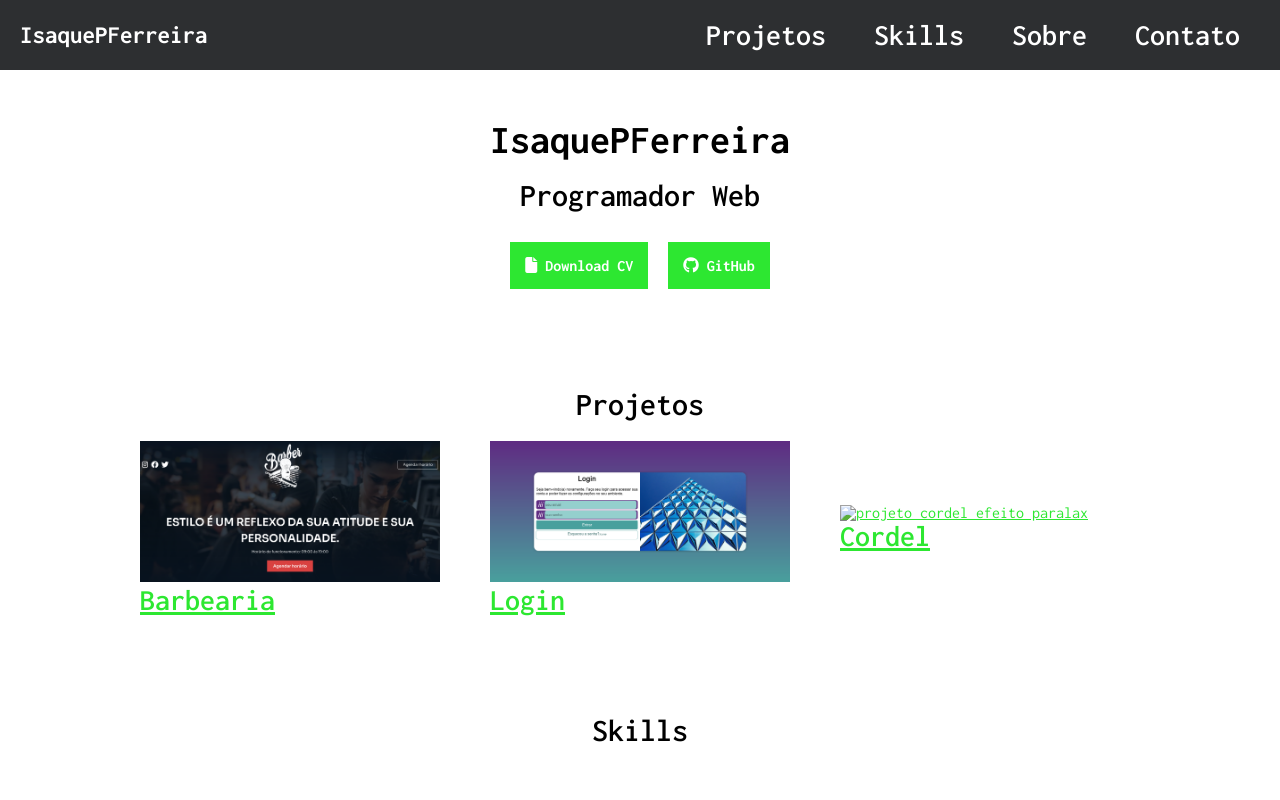
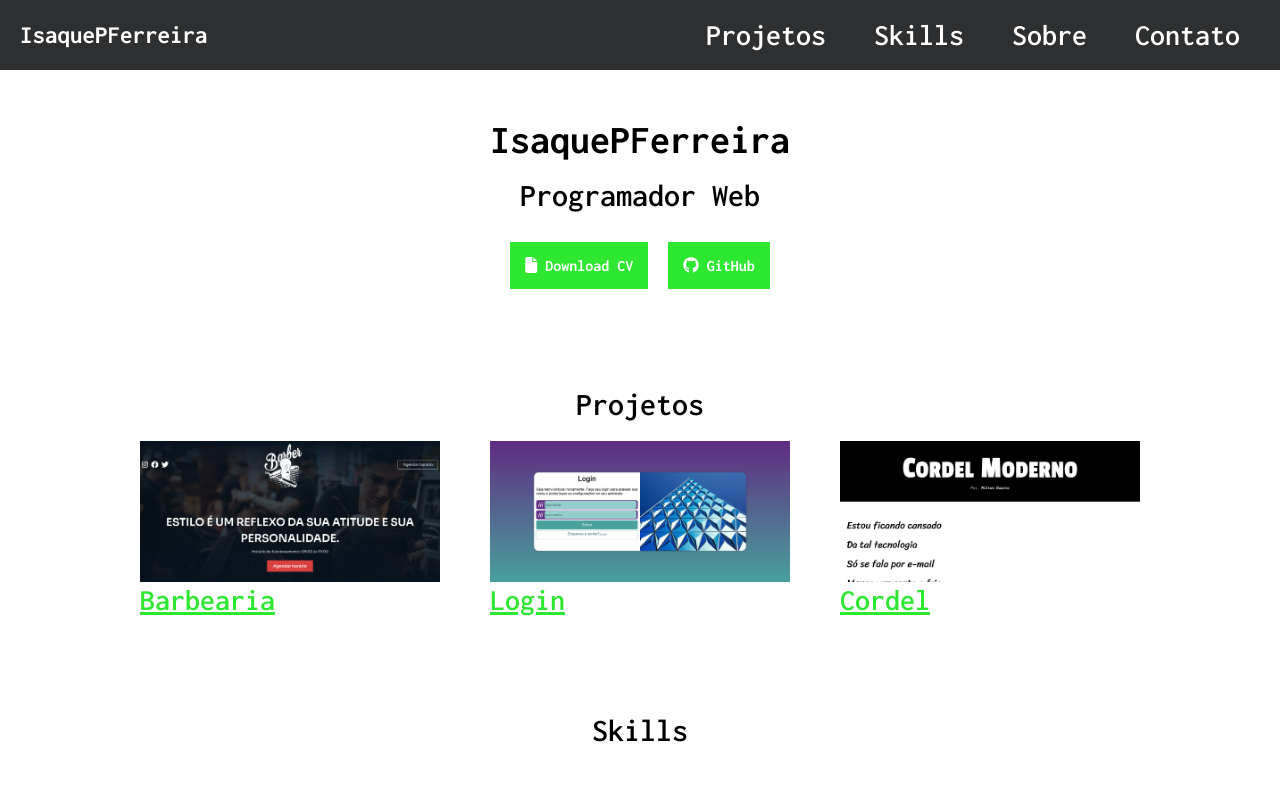
Before and after one commit to IsaquePFerreira/isaquepferreira.github.io, a plain HTML site: page index.html in a window 1280 px wide. Shown: the top 800 px of the page. Drawn offline with Linux system fonts and the light colour scheme.

Commit message:
fix: path to image cordel project

```diff
--- a/index.html
+++ b/index.html
@@ -52,7 +52,7 @@
                 </div>
                 <div class="project-card">
                     <a href="https://isaquepferreira.github.io/parallax-cordel-cursoemvideo/">
-                        <img src="./assets/images/projeto-corder.png" alt="projeto cordel efeito paralax">
+                        <img src="./assets/images/projeto-cordel.png" alt="projeto cordel efeito paralax">
                         <div class="title">
                             Cordel
                         </div>
```
